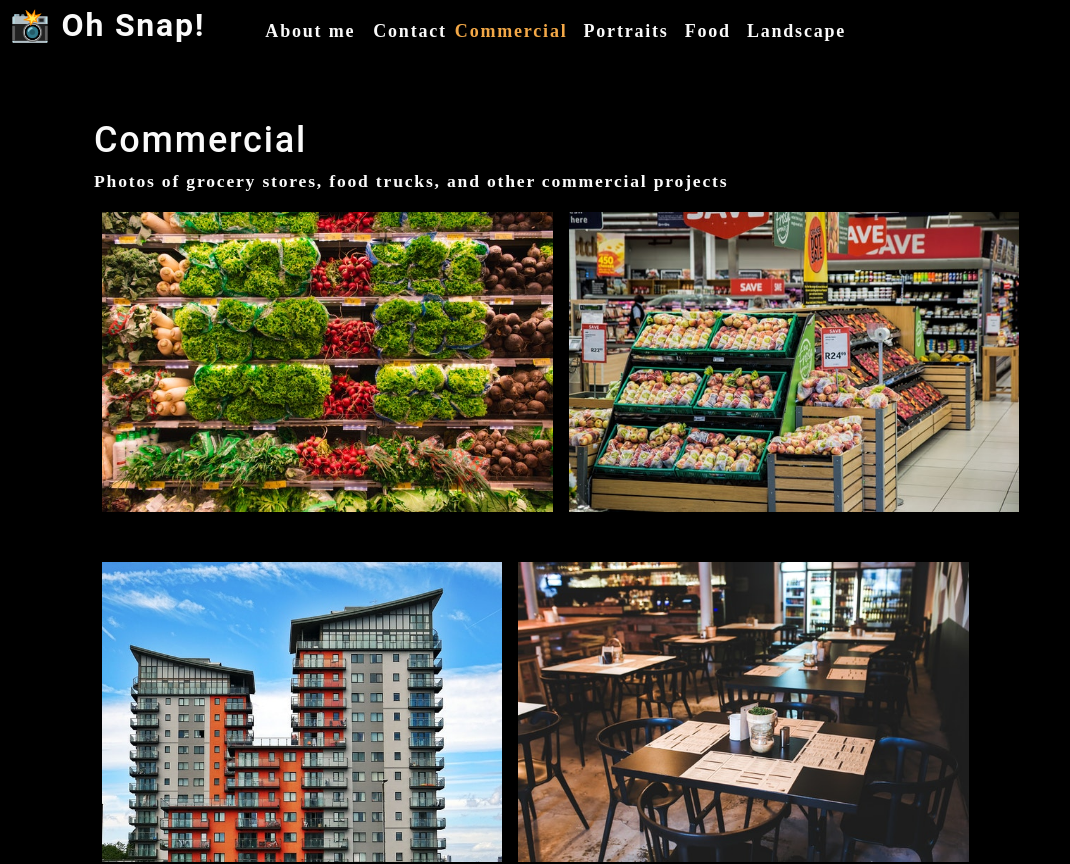
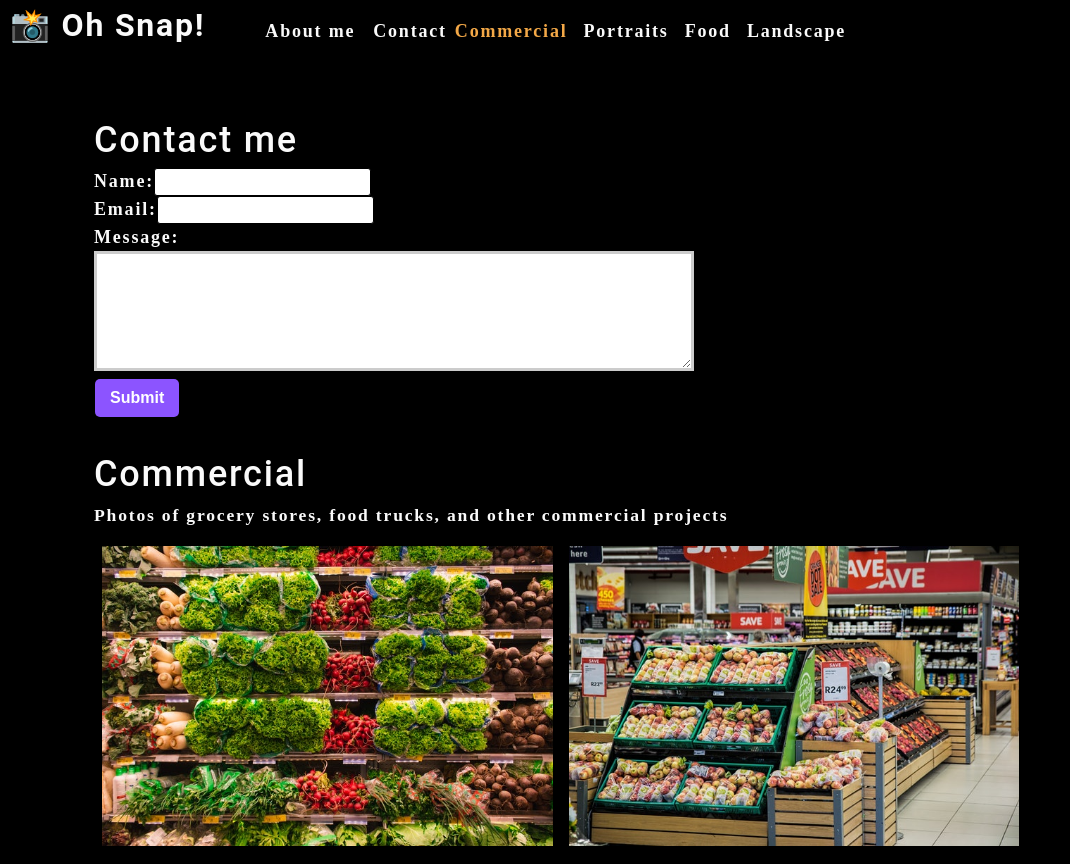
Before and after one commit to justjulio95/photo-port, a React (Create React App) app: page / in a window 1280 px wide. Shown: the top 864 px of the page, without its empty margins (0-1070 px from the left). Built offline with nearby package versions, Linux system fonts and the light colour scheme.

Commit message:
added form handling/submission

```diff
--- a/src/App.js
+++ b/src/App.js
@@ -2,6 +2,7 @@
 import About from './components/About';
 import Nav from './components/Nav';
 import Gallery from './components/Gallery';
+import ContactForm from './components/Contact';
 import './App.css';
 
 function App() {
@@ -34,6 +35,7 @@
         currentCategory = {currentCategory}
       ></Nav>
       <main>
+        <ContactForm></ContactForm>
         <Gallery currentCategory={currentCategory}></Gallery>
         <About></About>
       </main>
--- a/src/components/Contact/index.js
+++ b/src/components/Contact/index.js
@@ -1,21 +1,33 @@
-import React from "react";
+import React, { useState } from "react";
 
 function ContactForm() {
+  const [formState, setFormState] = useState({ name: '', email: '', message: '' });
+  const { name, email, message } = formState;
+
+  function handleChange(e) {
+    setFormState({...formState, [e.target.name]: e.target.value })
+  }
+
+  function handleSubmit(e) {
+    e.preventDefault();
+    console.log(formState)
+  }
+
   return (
     <section>
       <h1>Contact me</h1>
-      <form id="contact-form">
+      <form id="contact-form" onSubmit={handleSubmit}>
         <div>
           <label htmlFor="name">Name:</label>
-          <input type="text" name="name"/>
+          <input type="text" name="name" defaultValue={name} onChange={handleChange}/>
         </div>
         <div>
           <label htmlFor="email">Email:</label>
-          <input type="email" name="email"/>
+          <input type="email" name="email" defaultValue={email} onChange={handleChange}/>
         </div>
         <div>
           <label htmlFor="message">Message:</label>
-          <textarea name="message" rows="5"/>
+          <textarea name="message" rows="5" defaultValue={message} onChange={handleChange}/>
         </div>
         <button type="submit">Submit</button>
       </form>
```
